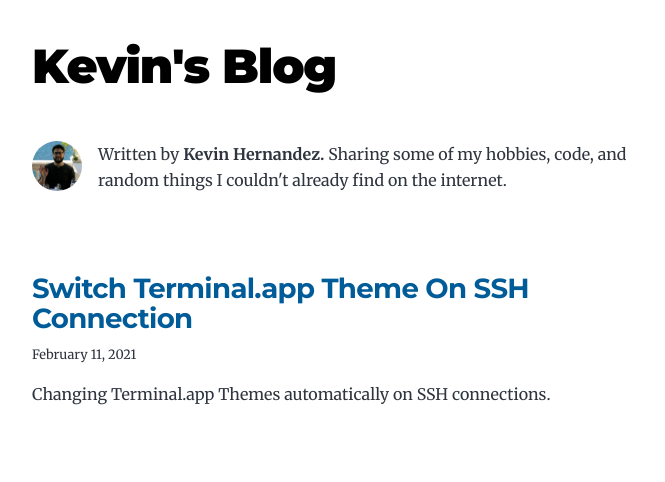
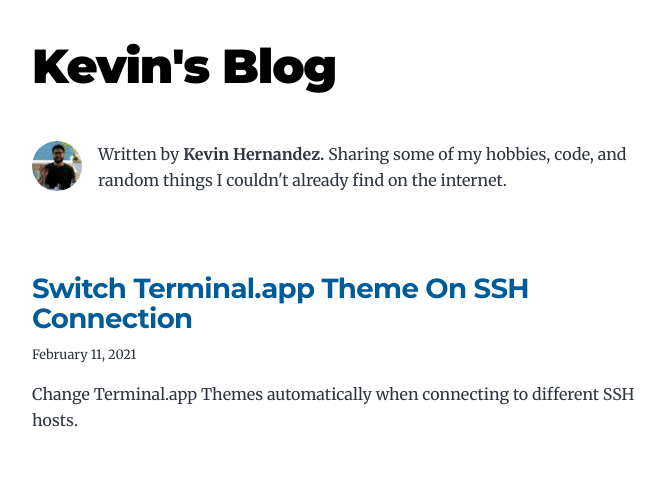
Before and after one commit to khernand/blog, a Gatsby site: page / in a window 1280 px wide. Shown: the whole page, without its empty margins (292-957 px from the left). Built offline with nearby package versions, Linux system fonts and the light colour scheme; Gatsby itself is replaced by a stand-in of ours.

Commit message:
Update content/blog/terminal-app-ssh/index.md

```diff
--- a/content/blog/terminal-app-ssh/index.md
+++ b/content/blog/terminal-app-ssh/index.md
@@ -1,7 +1,7 @@
 ---
 title: Switch Terminal.app Theme On SSH Connection
 date: "2021-02-11"
-description: "Changing Terminal.app Themes automatically on SSH connections."
+description: "Change Terminal.app Themes automatically when connecting to different SSH hosts."
 ---
 
 You are in your terminal, remoting into a server in your stage
```
